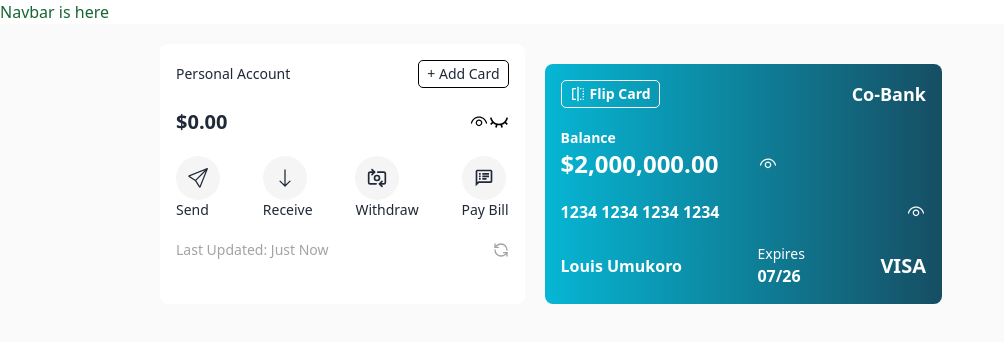
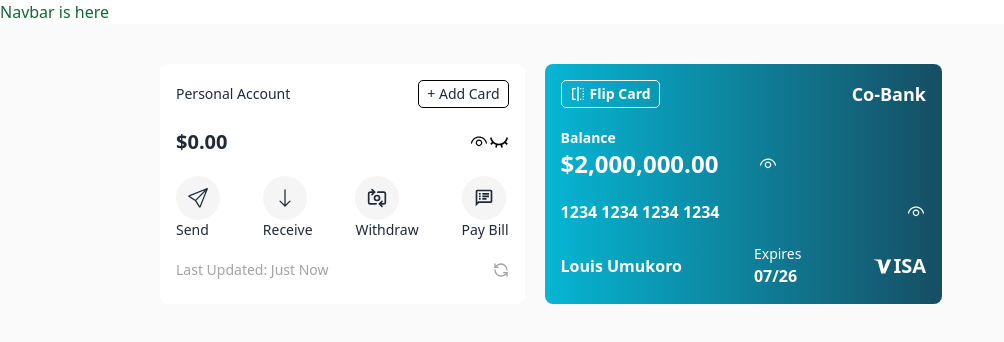
Before and after one commit to zuriel-01/august-backend-collab, a Next.js app: page / in a window 1280 px wide. Shown: the top 342 px of the page, without its empty margins (0-1004 px from the left). Built offline with nearby package versions, Linux system fonts and the light colour scheme.

Commit message:
upadte on homesection

```diff
--- a/src/app/components/HomeSections/HomeSectionOne.jsx
+++ b/src/app/components/HomeSections/HomeSectionOne.jsx
@@ -11,6 +11,7 @@
 import { LuRefreshCcw } from "react-icons/lu";
 import { MdOutlineFlip } from "react-icons/md";
 import { RiEyeCloseLine } from "react-icons/ri";
+import { GrVisa } from "react-icons/gr";
 
 
 const HomeSectionOne=()=>{
@@ -40,7 +41,7 @@
                 <div className="md:flex gap-5 w-fit">
 
                     {/* Personal Account Div */}
-                    <div className="bg-white w-fit px-[1rem] py-[1rem] rounded-[8px]">
+                    <div className="bg-white w-fit px-[1rem] py-[1rem] mt-5 rounded-[8px]">
                         <div className="flex items-center  ">
                             <h1 className="text-sm">Personal Account</h1>
                             <button className="ml-[8rem] text-sm border border-black rounded-[5px] py-[3px] px-2">+ Add Card</button>
@@ -158,7 +159,7 @@
                                 : (
 
                                 <>
-                                    <p className="font-bold text-2xl bg-opacity-100  blurry-text ">$0,000,000.00</p>
+                                    <p className="font-bold text-2xl bg-opacity-100  blurry-text ">$0,000,00000.00</p>
                                     <p className=" cursor-pointer ml-10 text-xl"><RiEyeCloseLine /></p>
                                 </>)}
 
@@ -176,7 +177,7 @@
 
                                 : (
                                     <>
-                                        <p className="font-bold bg-opacity-100  blurry-text text-2xl">0000 0000 0000 0000</p>
+                                        <p className="font-bold bg-opacity-100  blurry-text text-base">0000 0000 0000 </p>
                                         <p className=" cursor-pointer ml-auto text-xl"><RiEyeCloseLine /></p>
                                     </>)}
 
@@ -189,7 +190,7 @@
                                 <p className="font-bold">07/26</p>
                             </div>
 
-                            <p className="text-xl font-bold">VISA</p>
+                            <p className="text-xl font-bold flex items-center "><GrVisa />ISA</p>
                         </div>
                     </div>
                 </div>
```
